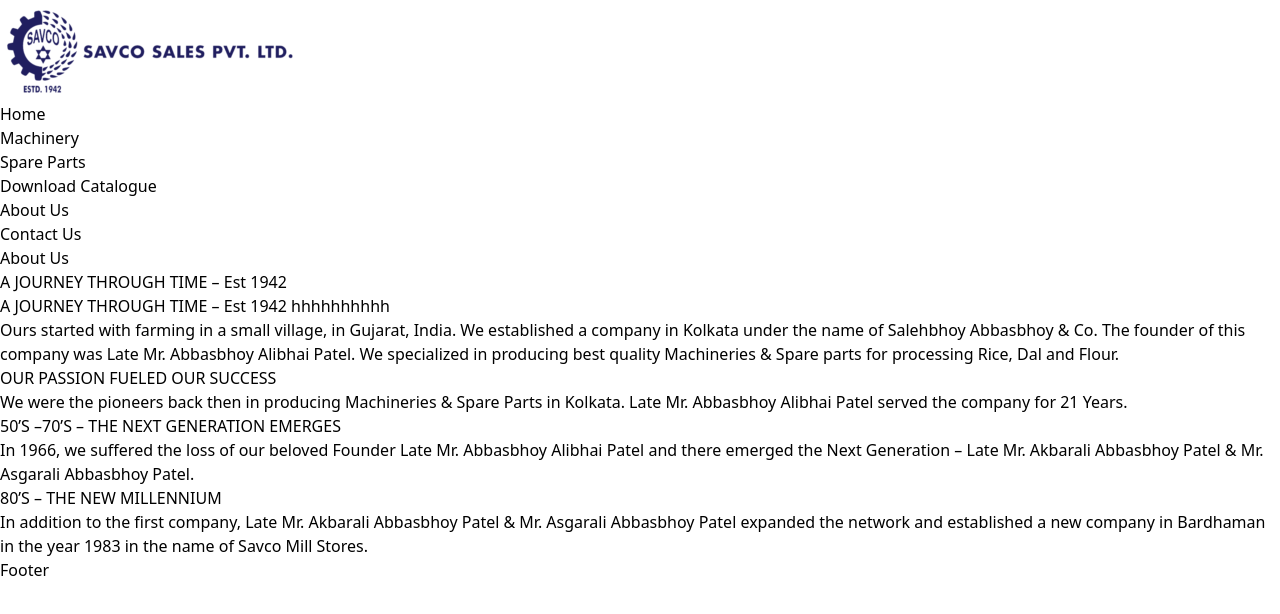
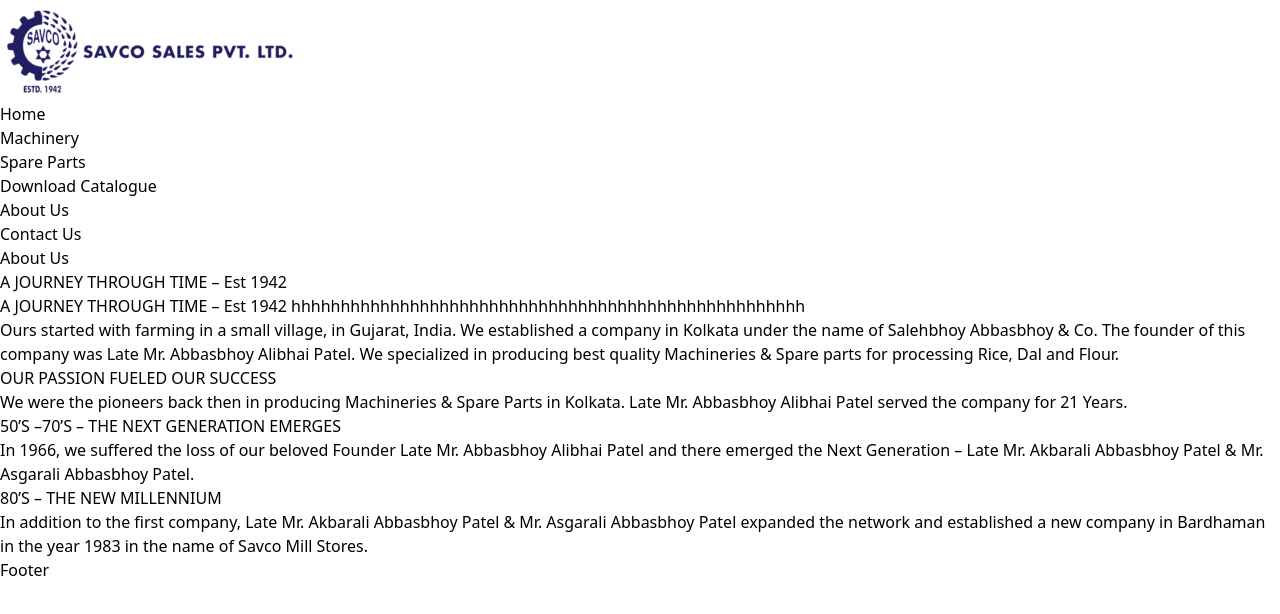
Before and after one commit to jeevansh22/NamJeevProject, a React (Vite) app: page / in a window 1280 px wide. Shown: the top 614 px of the page. Built offline with nearby package versions, Linux system fonts and the light colour scheme.

Commit message:
Update AboutUs.jsx

```diff
--- a/src/AboutUs/AboutUs.jsx
+++ b/src/AboutUs/AboutUs.jsx
@@ -5,7 +5,7 @@
     <div className="ml-36">
       <h3 className="font-bold text-4xl">A JOURNEY THROUGH TIME – Est 1942</h3>
       <h2 className="text-blue-950 font-bold text-lg">
-        A JOURNEY THROUGH TIME – Est 1942 hhhhhhhhhh
+        A JOURNEY THROUGH TIME – Est 1942 hhhhhhhhhhhhhhhhhhhhhhhhhhhhhhhhhhhhhhhhhhhhhhhhhhhh
       </h2>
       <p>
         Ours started with farming in a small village, in Gujarat, India. We
```
